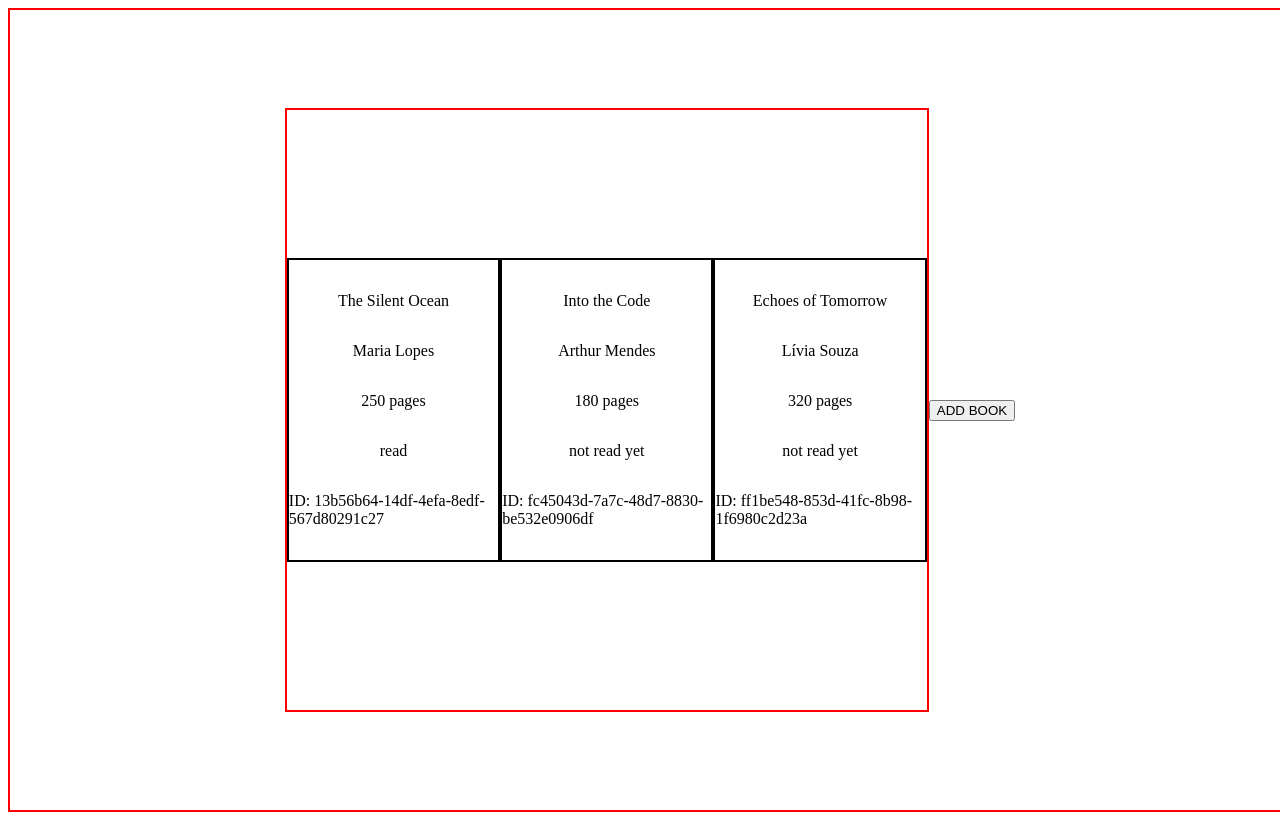
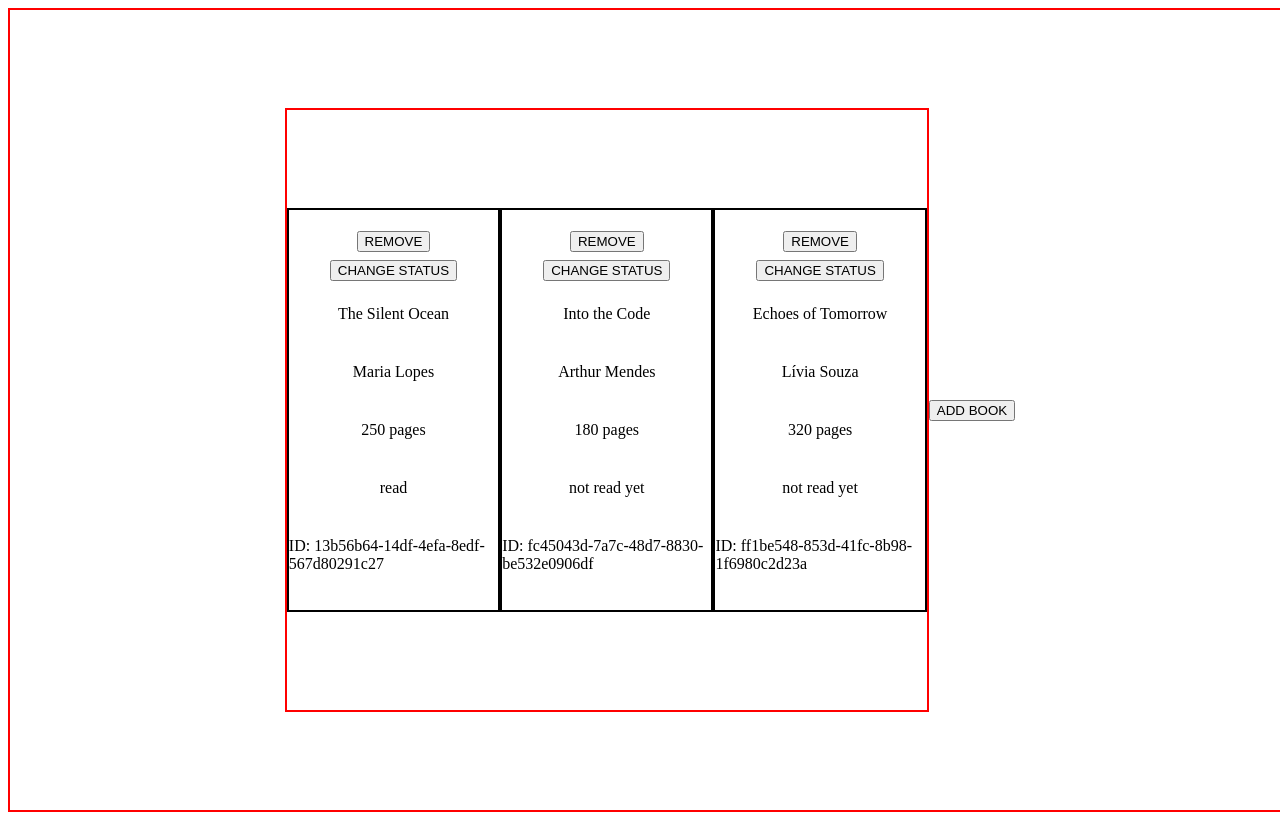
Before and after one commit to Phabiodnz/project-library, a plain HTML site: page index.html in a window 1280 px wide. Drawn offline with Linux system fonts and the light colour scheme.

Commit message:
feat(library): implement book card rendering with remove and status toggle; refactor element appends

```diff
--- a/index.html
+++ b/index.html
@@ -10,7 +10,6 @@
     <script src="script.js" defer></script>
 
     <section class="middle-section">
-
         <div class="library-container">
         </div>
 
@@ -20,15 +19,13 @@
             <button id="close-form-button">X</button>
             <p>Enter the Book Data:</p>
             <form action="">
-                <label for="new-book-title">Title</label><input type="text" id="new-book-title">
-                <label for="new-book-author">Author</label><input type="text" id="new-book-author">
-                <label for="new-book-pages">Pages</label><input type="text" id="new-book-pages">
+                <label for="new-book-title">Title</label><input type="text" id="new-book-title" required>
+                <label for="new-book-author">Author</label><input type="text" id="new-book-author" required>
+                <label for="new-book-pages">Pages</label><input type="text" id="new-book-pages" required>
                 <div><label for="new-book-status">Read</label><input type="checkbox" id="new-book-status"></div>
                 <button>SUBMIT</button>
             </form>
         </dialog>
-
     </section>
-
 </body>
 </html>
--- a/script.js
+++ b/script.js
@@ -1,6 +1,19 @@
-//Universal Constants
-const myLibrary = [];
+//Universal Variables/Constants
+let myLibrary = [];
 const libraryContainer = document.querySelector(".library-container");
+
+//Book Constructor
+function Book(title,author,pages,status){
+    if(!new.target) {
+        throw Error("You must use the 'new' operator to call the constructor");
+    }
+
+    this.title = title;
+    this.author = author;
+    this.pages = pages;
+    this.status = status;
+    this.id = crypto.randomUUID();
+}
 
 //Add Book Variables/Constants
 const showBookFormBtn = document.getElementById("show-form-button");
@@ -33,19 +46,6 @@ form.addEventListener("submit", (e) => {
   form.reset();
 });
 
-//Book Constructor
-function Book(title,author,pages,status){
-    if(!new.target) {
-        throw Error("You must use the 'new' operator to call the constructor");
-    }
-
-    this.title = title;
-    this.author = author;
-    this.pages = pages;
-    this.status = status;
-    this.id = crypto.randomUUID();
-}
-
 //Adds a book to the library
 function addBookToLibrary(book) {
     if (!(book instanceof Book)) {
@@ -61,32 +61,54 @@ function displayLibrary() {
   myLibrary.forEach((book) => {
     const bookDiv = document.createElement("div");
     bookDiv.classList.add("book-card");
+    bookDiv.dataset.id = book.id;
 
+    // DELETE button
+    const deleteBookBtn = document.createElement("button");
+    deleteBookBtn.textContent = "REMOVE";
+    deleteBookBtn.classList.add("delete-book-button");
+    bookDiv.appendChild(deleteBookBtn);
+
+    deleteBookBtn.addEventListener("click", () => {
+      myLibrary = myLibrary.filter(b => b.id !== book.id);
+      displayLibrary();
+    });
+
+    // CHANGE STATUS button
+    const markBookBtn = document.createElement("button");
+    markBookBtn.textContent = "CHANGE STATUS";
+    markBookBtn.classList.add("mark-book-button");
+    bookDiv.appendChild(markBookBtn);
+
+    markBookBtn.addEventListener("click", () => {
+      book.status = book.status === "READ" ? "NOT READ" : "READ";
+      displayLibrary();
+    });
+
+    // Card Elements
     const bookTitle = document.createElement("p");
     bookTitle.classList.add("book-title");
     bookTitle.textContent = book.title;
-        bookDiv.appendChild(bookTitle);
 
     const bookAuthor = document.createElement("p");
     bookAuthor.classList.add("book-author");
     bookAuthor.textContent = book.author;
-        bookDiv.appendChild(bookAuthor);
 
     const bookPages = document.createElement("p");
     bookPages.classList.add("book-pages");
     bookPages.textContent = `${book.pages} pages`;
-        bookDiv.appendChild(bookPages);
 
     const bookStatus = document.createElement("p");
     bookStatus.classList.add("book-status");
     bookStatus.textContent = book.status;
-        bookDiv.appendChild(bookStatus);
 
     const bookId = document.createElement("p");
     bookId.classList.add("book-id");
     bookId.textContent = `ID: ${book.id}`;
-        bookDiv.appendChild(bookId);
 
+    bookDiv.append(bookTitle, bookAuthor, bookPages, bookStatus, bookId);
+
+    // append everything
     libraryContainer.appendChild(bookDiv);
   });
 }
@@ -99,4 +121,6 @@ addBookToLibrary(book1);
 addBookToLibrary(book2);
 addBookToLibrary(book3);
 
+console.log(book3.id)
+
 displayLibrary();
--- a/style.css
+++ b/style.css
@@ -42,10 +42,11 @@ form{
 
 .book-card{
     border: 2px solid black;
+    gap: 8px;
     display: flex;
     flex-direction: column;
     align-items: center;
     justify-content: center;
-    width: 300px;
-    height: 300px;
+    width: 400px;
+    height: 400px;
 }
```
Lines whose indentation alone changed are shown as unchanged.
